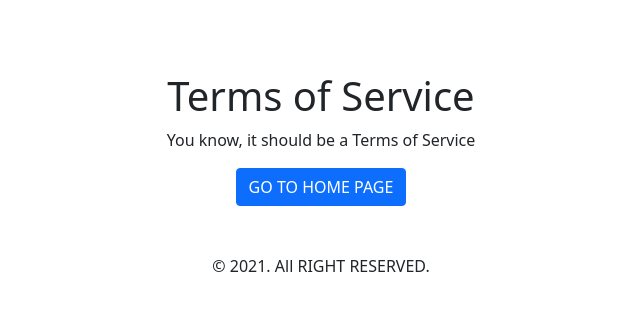
After one commit to ardihikaru/login-boilerplate, a Python web app: template app/templates/general_pages/privacy-policy.html in a window 1280 px wide. The commit adds this page. Shown: the top 311 px of the page, without its empty margins (319-959 px from the left). Run offline with Jinja, Linux system fonts and the light colour scheme; the template is opened without the code that fills it, so the values that code supplies are empty; some libraries are stand-ins or nearby versions.

Commit message:
add tos and privacy policy pages

```diff
--- a/app/templates/components/navbar.html
+++ b/app/templates/components/navbar.html
@@ -23,7 +23,8 @@
                                 <i class="fab fa-facebook"></i> ardihikaru</a>
                             </li>
                             <div class="dropdown-divider"></div>
-                            <li><a href="" class="dropdown-item"><i class="fas fa-user-shield"></i> Roles</a></li>
+                            <li><a href="/privacy-policy" class="dropdown-item"><i class="fas fa-user-shield"></i> Privacy Policy</a></li>
+                            <li><a href="/terms-of-service" class="dropdown-item"><i class="fas fa-paste"></i> Terms of Service</a></li>
                         </ul>
                     </div>
                 </div>
--- /dev/null
+++ b/app/templates/general_pages/privacy-policy.html
@@ -0,0 +1,21 @@
+{% extends "shared/private_layout.html" %}
+
+{% block title %}
+Terms of Service
+{% endblock %}
+
+{% block content %}
+<div class="page vertical-align text-center">
+    <div class="page-content vertical-align-middle">
+        <header>
+            <br/><br/><br/>
+            <h1 class="animation-slide-top">Terms of Service</h1>
+            <p>You know, it should be a Terms of Service</p>
+        </header>
+        <a class="btn btn-primary btn-round mb-5" href="/">GO TO HOME PAGE</a>
+        <footer class="page-copyright">
+            <p>© 2021. All RIGHT RESERVED.</p>
+        </footer>
+    </div>
+</div>
+{% endblock %}
```
Also changed, not shown: app/templates/general_pages/terms-of-service.html (added, +21 -0 lines), app/webapps/dashboard/route.py (+22 -0 lines).
